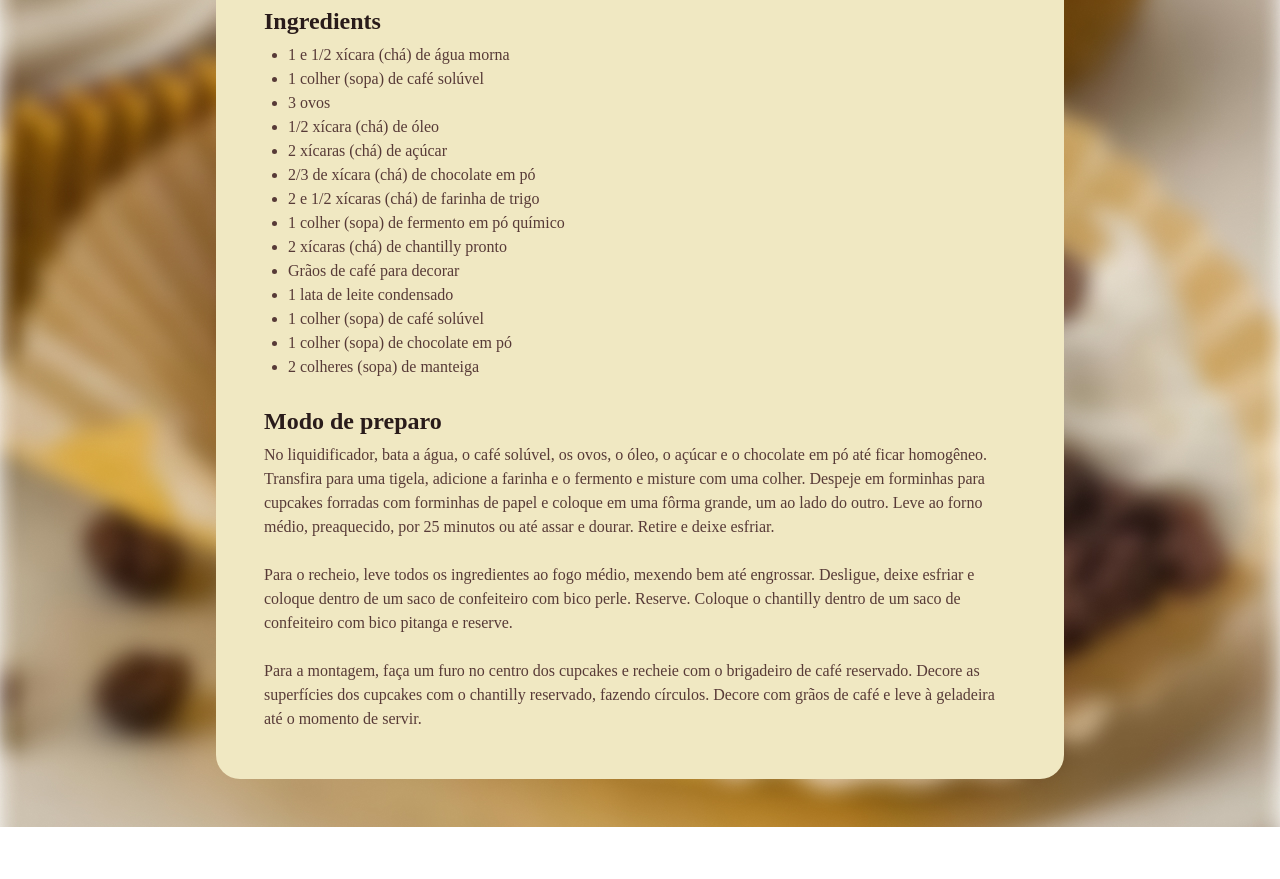
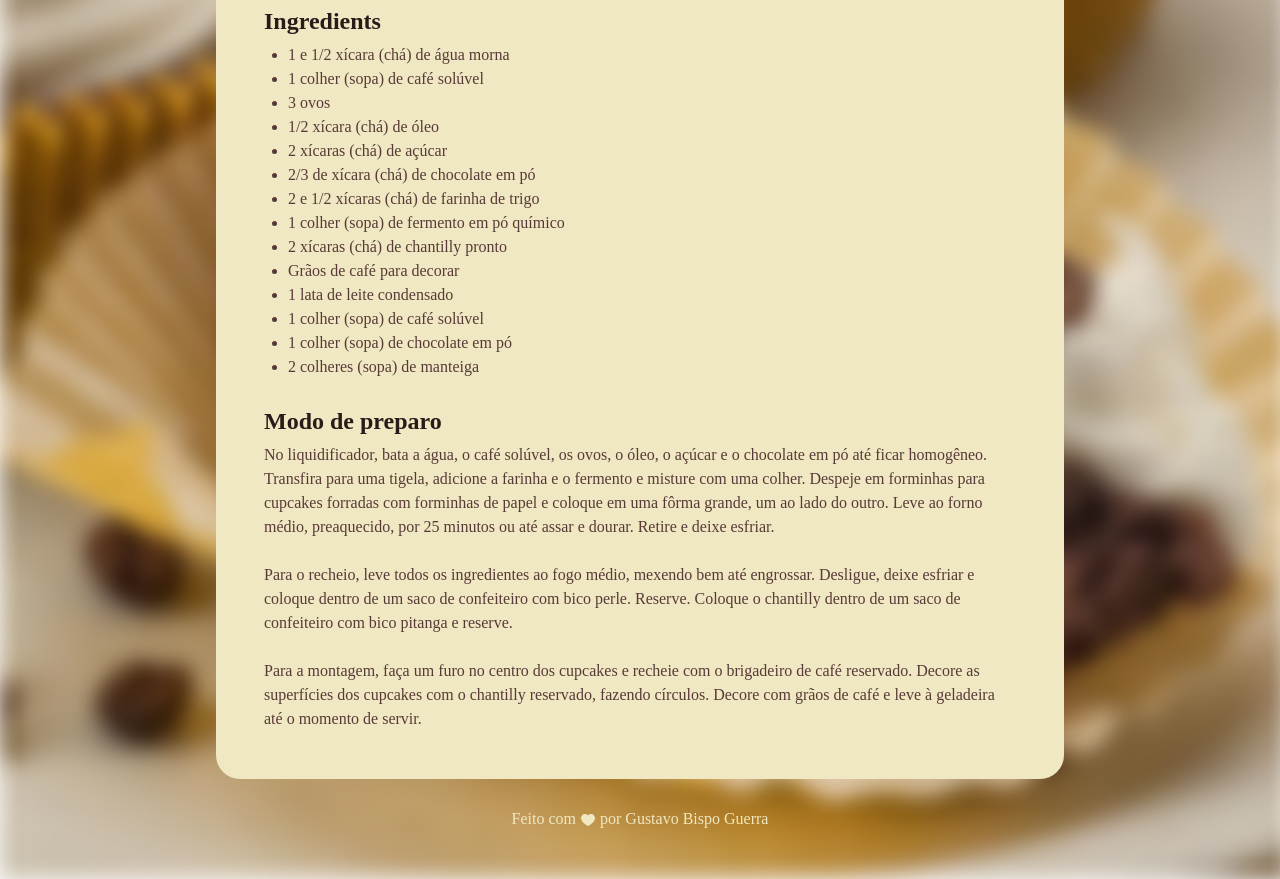
Before and after one commit to Guszguerra/Projeto-Site-Receita, a plain HTML site: page index.html in a window 1280 px wide. Shown: the part 720-1599 px from the top of the page. Before the commit the page ends 1547 px from the top, so only its background shows below. Drawn offline with Linux system fonts and the light colour scheme; a web font is replaced by a local one.

Commit message:
adicionando footer

```diff
--- a/index.html
+++ b/index.html
@@ -56,6 +56,9 @@
         </main>
 
     </div>
+    <footer>
+        Feito com <img src="assets/heart.svg" alt="icone de coracao"> por Gustavo Bispo Guerra
+    </footer>
 
 </body>
 </html>
--- a/style.css
+++ b/style.css
@@ -19,7 +19,7 @@ body{
   padding: 24px;
   background-color: #F0E8C2;
   border-radius: 24px;
-  margin: 48px auto;
+  margin: 48px auto 28px;
 }
 
 img {
@@ -55,3 +55,13 @@ h1, h2{
 ul{
   padding-left: 24px;
 }
+
+footer{
+  color: #F0E8C2;
+  text-align: center;
+  padding-bottom: 48px;
+}
+
+footer img{
+  vertical-align: middle;
+}
```
Also changed, not shown: assets/heart.svg (added).
